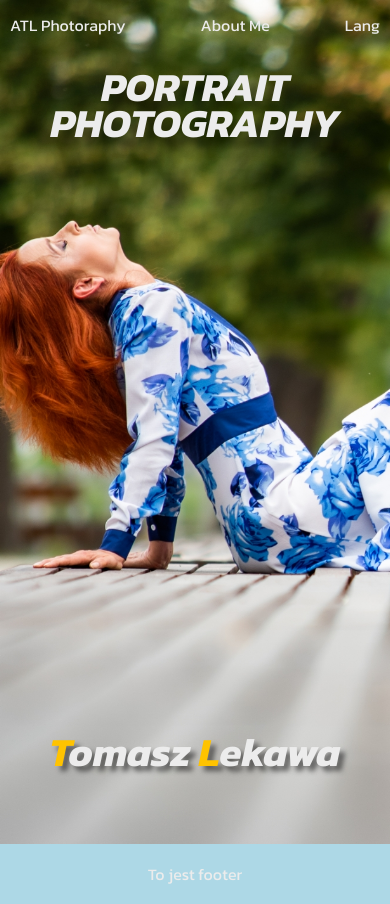
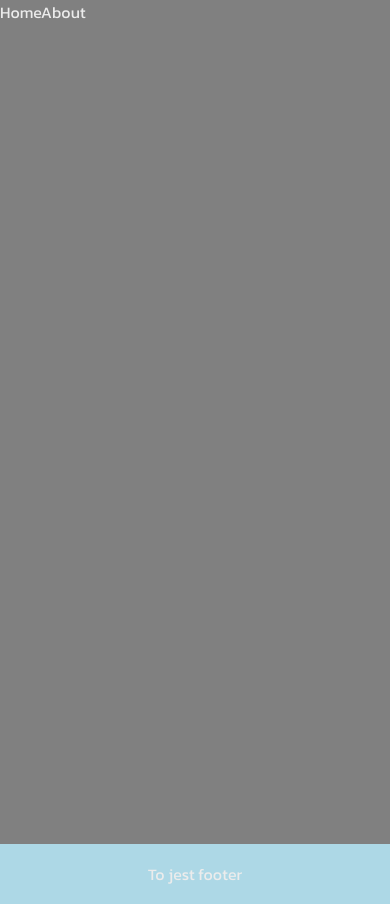
Before and after one commit to tosia921/Lekawa-Photography-Portfolio, a Next.js app in the folder nextjs-frontend/: page / in a window 390 px wide. Built offline with nearby package versions, Linux system fonts and the light colour scheme.

Commit message:
working on mobile menu

```diff
--- a/nextjs-frontend/components/LandingPage.js
+++ b/nextjs-frontend/components/LandingPage.js
@@ -9,23 +9,35 @@ const StyledSection = styled.section`
         position: absolute;
         top: 0;
         left: 0;
+        background-color: rgba(0, 0, 0, 0.3);
+    }
+    .image-hero {
         z-index: -1;
     }
     .landingPage-text {
         height: calc(100vh - 5rem);
         padding-top: 5%;
-        padding-bottom: 20%;
+        padding-bottom: 27%;
         display: flex;
         flex-direction: column;
         align-items: center;
         justify-content: space-between;
+        z-index: 2;
+        position: relative;
     }
 `;
 
 const LandingPage = () => (
     <StyledSection>
         <div className="bg-wrap">
-            <Image src="/images/HeroImage.jpg" alt="Women laying" layout="fill" objectFit="cover" quality="100" />
+            <Image
+                className="image-hero"
+                src="/images/HeroImage.jpg"
+                alt="Women laying"
+                layout="fill"
+                objectFit="cover"
+                quality="100"
+            />
         </div>
         <div className="landingPage-text">
             <h1>PORTRAIT PHOTOGRAPHY</h1>
--- /dev/null
+++ b/nextjs-frontend/components/MobileMenu.js
@@ -0,0 +1,68 @@
+import React, { useState } from 'react';
+import styled from 'styled-components';
+import Link from 'next/link';
+
+const MobileMenu = () => {
+    const [burgerMenu, setBurgerMenu] = useState(false);
+    return (
+        <>
+            <StyledBurger burgerMenu={burgerMenu} onClick={() => setBurgerMenu(!burgerMenu)}>
+                <div className="hamburger" />
+            </StyledBurger>
+            <StyledMobileMenu>
+                <Link href="/">Home</Link>
+                <Link href="/about">About</Link>
+            </StyledMobileMenu>
+        </>
+    );
+};
+
+export default MobileMenu;
+
+const StyledBurger = styled.button`
+    outline: none;
+    height: 30px;
+    width: 30px;
+    border: 0px;
+    padding: 0px;
+    background: transparent;
+
+    .hamburger {
+        display: flex;
+        outline: none;
+        height: 30px;
+        width: 30px;
+        border: 0px;
+        padding: 0px;
+        background: transparent;
+        transition: all 250ms ease-out;
+        cursor: pointer;
+        -webkit-tap-highlight-color: transparent;
+    }
+    .hamburger:before,
+    .hamburger:after {
+        content: '';
+        width: 30px;
+        height: 1.5px;
+        position: absolute;
+        background: var(--MainTextColor);
+        transition: all 250ms ease-out;
+        will-change: transform;
+    }
+    .hamburger:before {
+        transform: ${(props) => (props.burgerMenu ? `translateY(12px) rotate(45deg)` : `translateY(12px)`)};
+    }
+    .hamburger:after {
+        transform: ${(props) => (props.burgerMenu ? `translateY(12px) rotate(-45deg)` : `translateY(6px)`)};
+    }
+`;
+
+const StyledMobileMenu = styled.nav`
+    position: absolute;
+    top: 0;
+    left: 0;
+    height: 100vh;
+    width: 100vw;
+    z-index: 0;
+    background-color: grey;
+`;
--- a/nextjs-frontend/components/Navbar.js
+++ b/nextjs-frontend/components/Navbar.js
@@ -1,18 +1,20 @@
 import React from 'react';
 import Link from 'next/link';
 import styled from 'styled-components';
+import MobileMenu from './MobileMenu';
 
 const Navbar = () => (
     <StyledHeader>
         <Logo>
             <p>ATL Photoraphy</p>
         </Logo>
-        <nav>
+        <MobileMenu />
+        <Nav>
             <Link href="about">About Me</Link>
-        </nav>
-        <div>
+        </Nav>
+        <LangPicker>
             <p>Lang</p>
-        </div>
+        </LangPicker>
     </StyledHeader>
 );
 
@@ -24,8 +26,21 @@ const StyledHeader = styled.header`
     display: flex;
     align-items: center;
     justify-content: space-between;
+    z-index: 5;
 `;
 
 const Logo = styled.div`
-    font-size: 2.5rem;
+    p {
+        font-size: 2rem;
+    }
 `;
+
+const LangPicker = styled.div`
+    display: none;
+`;
+const Nav = styled.nav`
+    display: none;
+    @media only screen and (min-width: 768px) {
+        display: block;
+    }
+`;
--- a/nextjs-frontend/styles/GlobalStyles.js
+++ b/nextjs-frontend/styles/GlobalStyles.js
@@ -41,9 +41,7 @@ const GlobalStyles = createGlobalStyle`
   }
 
   html {
-
     font-size: 10px;
-    background: var(--PageBackground);
     color: var(--MainTextColor);
   }
 
```
